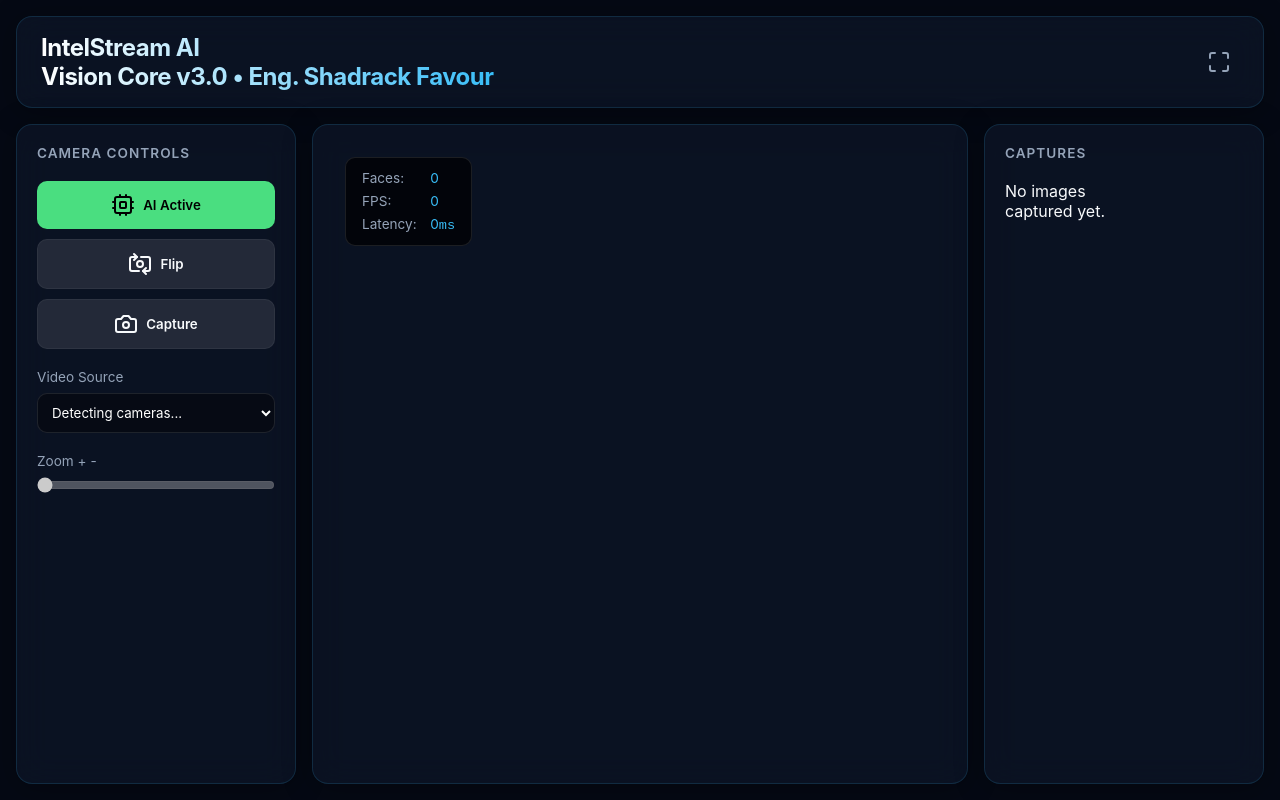
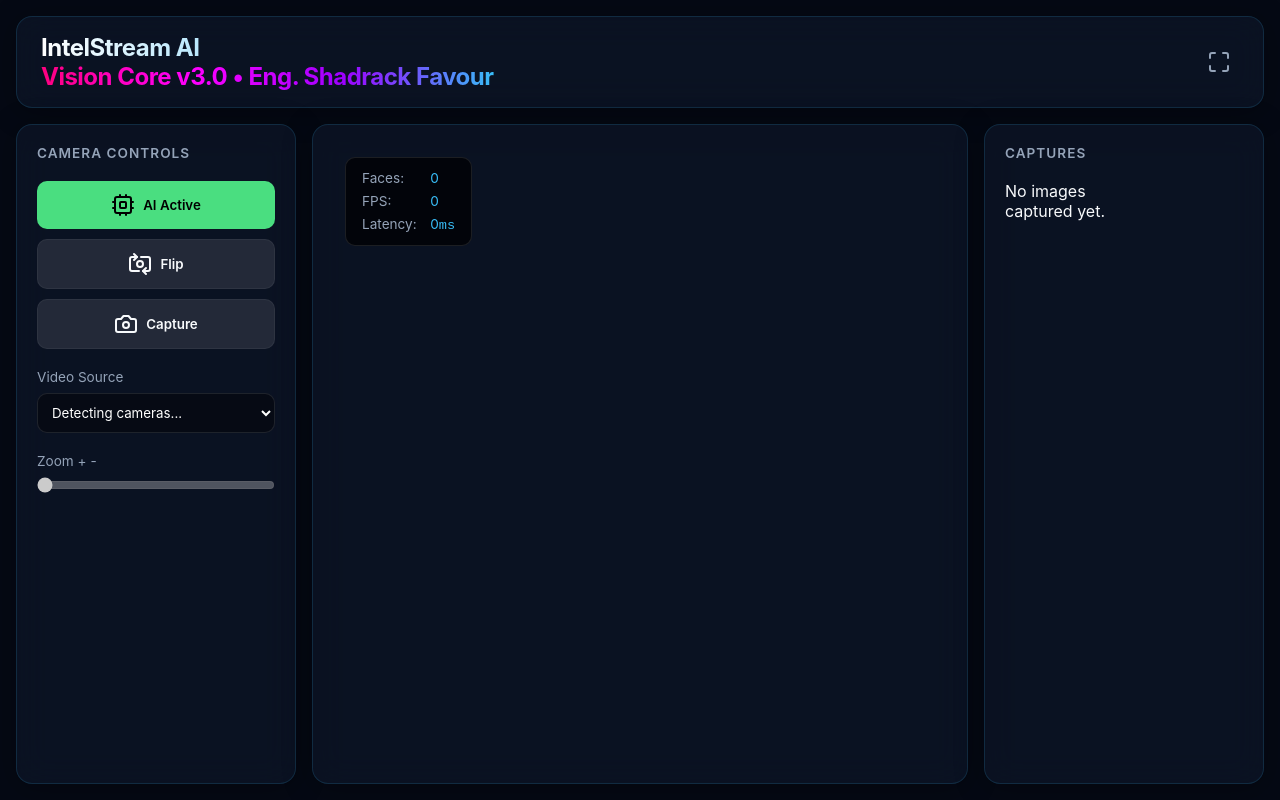
Before and after one commit to Shadrack-hue/face-detect, a website built with Vite: page index.html in a window 1280 px wide. Built offline with nearby package versions, Linux system fonts and the light colour scheme; no server answers; what @mediapipe/tasks-vision would draw is missing.

Commit message:
Update style.css

```diff
--- a/src/style.css
+++ b/src/style.css
@@ -63,7 +63,7 @@ header {
     font-size: 1.5rem;
     font-weight: 700;
     letter-spacing: -0.5px;
-    background: linear-gradient(to right, #fff, var(--primary));
+    background: linear-gradient(to right, #ff007f, #ff00ff, #9d00ff, var(--primary));
     -webkit-background-clip: text;
     -webkit-text-fill-color: transparent;
 }
```
